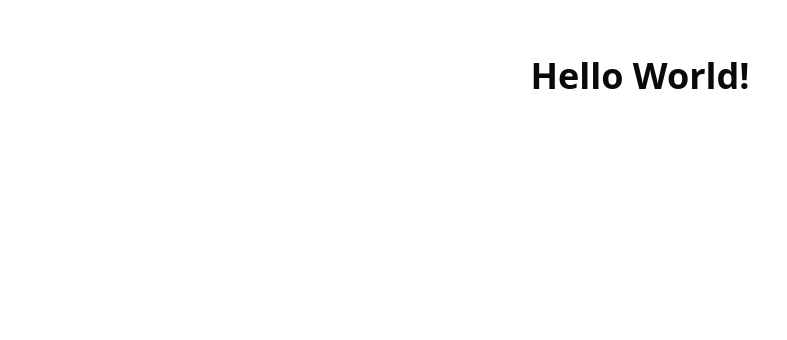
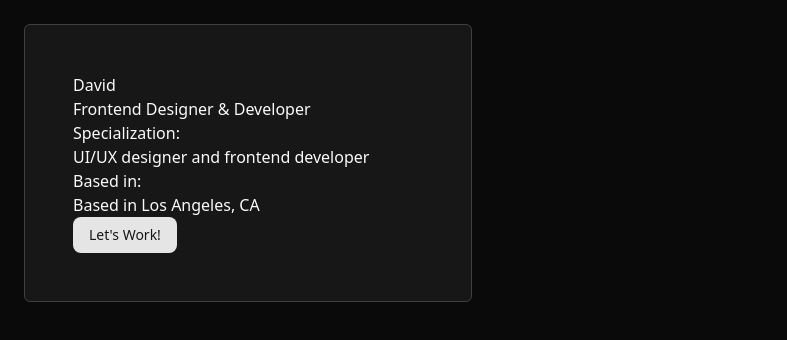
Before and after one commit to BitWizCoder/CWS-personal-portfolio, a React (Vite) app: page / in a window 1280 px wide. Shown: the top 340 px of the page, without its empty margins (0-787 px from the left). Built offline with nearby package versions, Linux system fonts and the light colour scheme.

Commit message:
added about

```diff
--- a/index.html
+++ b/index.html
@@ -6,7 +6,7 @@
     <meta name="viewport" content="width=device-width, initial-scale=1.0" />
     <title>CWS | Personal Portfolio</title>
   </head>
-  <body>
+  <body class="dark">
     <div id="root"></div>
     <script type="module" src="/src/main.tsx"></script>
   </body>
--- a/src/App.tsx
+++ b/src/App.tsx
@@ -1,9 +1,11 @@
+import Introduction from "./components/Introduction";
+import SidebarAbout from "./components/SidebarAbout";
+
 function App() {
   return (
     <div>
-      <h1 className="text-center mt-14 text-4xl font-semibold">
-        Hello World!
-      </h1>
+      <SidebarAbout />
+      {/* <Introduction /> */}
     </div>
   );
 }
--- a/src/components/Introduction.tsx
+++ b/src/components/Introduction.tsx
@@ -1,9 +1,14 @@
-
+import { Button } from "./ui/button";
 
 export default function Introduction() {
   return (
     <div>
-
+      <p>Introduction</p>
+      <h1>I'm David UI/UX designer and frontend developer.</h1>
+      <div>
+        <Button>My Projects</Button>
+        <Button>Download CV</Button>
+      </div>
     </div>
   );
 }
--- /dev/null
+++ b/src/components/SidebarAbout.tsx
@@ -0,0 +1,26 @@
+import { Button } from "./ui/button";
+
+export default function SidebarAbout() {
+  return (
+    <div
+      className="bg-neutral-900 border border-neutral-700 max-w-md p-12 rounded-sm mt-6
+     ml-6"
+    >
+      <div>
+        <h2>David</h2>
+        <p>Frontend Designer & Developer</p>
+        <img src="" alt="" />
+        <div>
+          <p>Specialization:</p>
+          <h2>UI/UX designer and frontend developer</h2>
+        </div>
+        <div>
+          <p>Based in:</p>
+          <h2>Based in Los Angeles, CA</h2>
+        </div>
+
+        <Button>Let's Work!</Button>
+      </div>
+    </div>
+  );
+}
--- /dev/null
+++ b/src/components/ui/button.tsx
@@ -0,0 +1,61 @@
+import * as React from "react";
+import { Slot } from "@radix-ui/react-slot";
+import { cva, type VariantProps } from "class-variance-authority";
+
+import { cn } from "@/lib/utils";
+
+const buttonVariants = cva(
+  "inline-flex items-center justify-center gap-2 whitespace-nowrap rounded-md text-sm font-medium transition-all disabled:pointer-events-none disabled:opacity-50 [&_svg]:pointer-events-none [&_svg:not([class*='size-'])]:size-4 shrink-0 [&_svg]:shrink-0 outline-none focus-visible:border-ring focus-visible:ring-ring/50 focus-visible:ring-[3px] aria-invalid:ring-destructive/20 dark:aria-invalid:ring-destructive/40 aria-invalid:border-destructive",
+  {
+    variants: {
+      variant: {
+        default:
+          "bg-primary text-primary-foreground hover:bg-primary/90 cursor-pointer",
+        destructive:
+          "bg-destructive text-white hover:bg-destructive/90 focus-visible:ring-destructive/20 dark:focus-visible:ring-destructive/40 dark:bg-destructive/60",
+        outline:
+          "border bg-background shadow-xs hover:bg-accent hover:text-accent-foreground dark:bg-input/30 dark:border-input dark:hover:bg-input/50",
+        secondary:
+          "bg-secondary text-secondary-foreground hover:bg-secondary/80",
+        ghost:
+          "hover:bg-accent hover:text-accent-foreground dark:hover:bg-accent/50",
+        link: "text-primary underline-offset-4 hover:underline",
+      },
+      size: {
+        default: "h-9 px-4 py-2 has-[>svg]:px-3",
+        sm: "h-8 rounded-md gap-1.5 px-3 has-[>svg]:px-2.5",
+        lg: "h-10 rounded-md px-6 has-[>svg]:px-4",
+        icon: "size-9",
+        "icon-sm": "size-8",
+        "icon-lg": "size-10",
+      },
+    },
+    defaultVariants: {
+      variant: "default",
+      size: "default",
+    },
+  }
+);
+
+function Button({
+  className,
+  variant,
+  size,
+  asChild = false,
+  ...props
+}: React.ComponentProps<"button"> &
+  VariantProps<typeof buttonVariants> & {
+    asChild?: boolean;
+  }) {
+  const Comp = asChild ? Slot : "button";
+
+  return (
+    <Comp
+      data-slot="button"
+      className={cn(buttonVariants({ variant, size, className }))}
+      {...props}
+    />
+  );
+}
+
+export { Button, buttonVariants };
```
